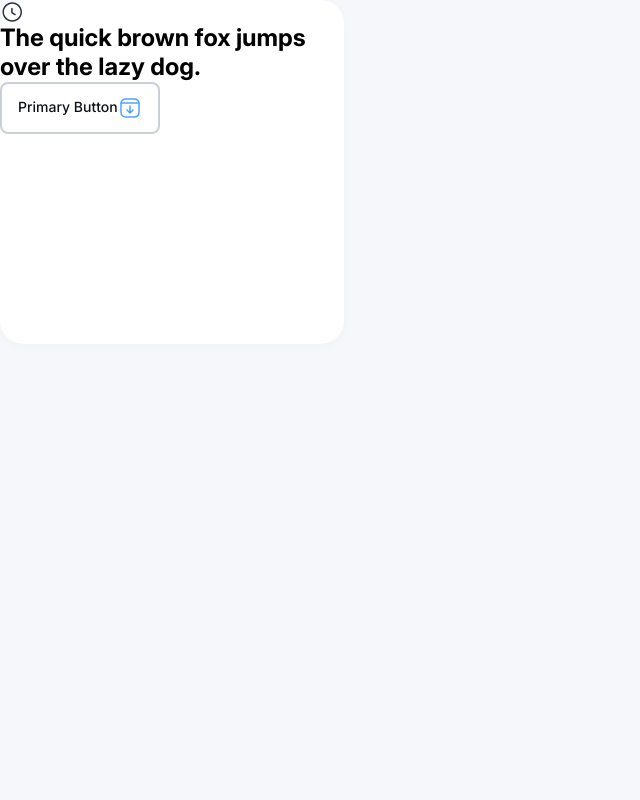
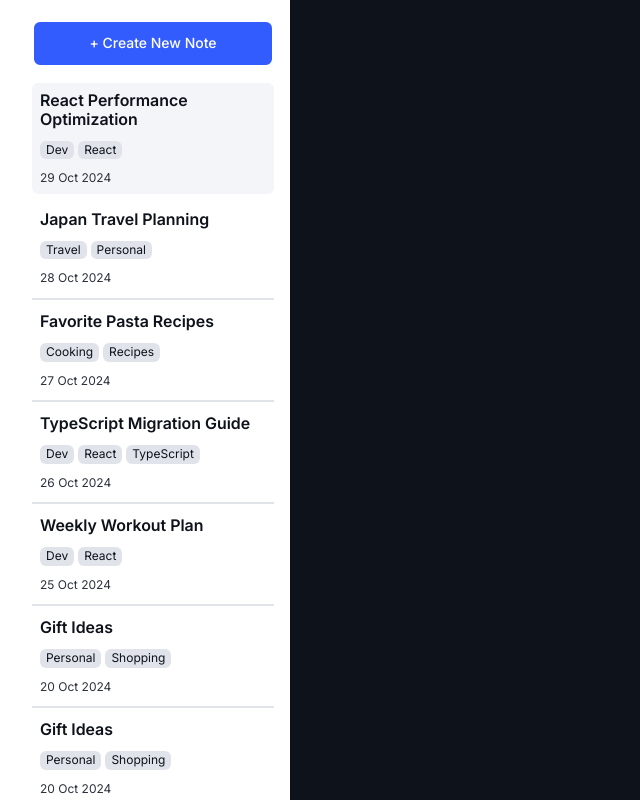
Before and after one commit to grdzelo-cloud/Note-Talking-Web-App, a React (Vite) app in the folder client/: page / in a window 1280 px wide. Shown: the whole page, without its empty margins (0-640 px from the left). Built offline with nearby package versions, Linux system fonts and the light colour scheme.

Commit message:
not-finished: nouts-bar

```diff
--- a/client/src/App.jsx
+++ b/client/src/App.jsx
@@ -1,14 +1,16 @@
-import {iconClock} from "./assets/images/index.js";
-import Button from "./compnents/ui/button.jsx";
+import {iconClock} from "@/assets/images/index.js";
+import Button from "./components/ui/button";
+import { NoutsBar } from "./components/ui/nouts-bar";
 
 export default function App() {
     return (
-        <div className="h-screen bg-[#f5f7fa] w-screen text-prenet grid-sidebar tracking text-base/[120%]">
-            <div className="size-86 text-presnet-1 bg-white mx-auto shadow-sm rounded-5xl ">
-                <img src={iconClock} alt="icon clocl"/>
-                <p>The quick brown fox jumps over the lazy dog.</p>
-                <Button variant={"border"}>Primary Button</Button>
-            </div>
-        </div>
+        // <div className="h-screen bg-[#f5f7fa] w-screen text-prenet grid-sidebar tracking text-base/[120%]">
+        //     <div className="size-86 text-present-1 bg-white mx-auto shadow-sm rounded-5xl ">
+        //         <img src={iconClock} alt="icon clocl"/>
+        //         <p>The quick brown fox jumps over the lazy dog.</p>
+        //         <Button>Primary Button</Button>
+        //     </div>
+        // </div>
+        <NoutsBar />
     );
 }
--- a/client/src/compnents/ui/button.jsx
+++ b/client/src/components/ui/button.jsx
@@ -1,6 +1,6 @@
 import IconArchive from "../svg/IconArchive.jsx";
 
-export default function Button({children, variant}) {
+export default function Button({children, variant, className}) {
     return (
         <>
             {variant === 'secondary' ? (
@@ -12,7 +12,7 @@ export default function Button({children, variant}) {
                     <IconArchive color={"stroke-blue-400"}/>
                 </button>
             ) : (
-                <button>{children}</button>
+                <button className={`${className}`}>{children}</button>
             )}
         </>
     );
--- /dev/null
+++ b/client/src/components/ui/note.jsx
@@ -0,0 +1,26 @@
+import { Tag } from "./tag";
+
+export const Note = ({ note, isBorder, handleClick }) => {
+    return (
+        <>
+            <div className={`w-full bg-${note.isSelected ? "neutral-100" : "neutral-0"}
+            p-2 flex flex-col gap-3 rounded-md ${note.isSelected && "mb-2"} duration-300 transition ease-in-out`}
+            onClick={() => handleClick(note.id)}>
+                <p className="text-neutral-950 text-present-3">{note.title}</p>
+                <div className="flex gap-1">
+                    {/* <p className="text-present-6 text-neutral-950 bg-neutral-200 px-[6px] py-[2px] rounded-md">Dev</p>
+                <p className="text-present-6 text-neutral-950 bg-neutral-200 px-[6px] py-[2px] rounded-md">React</p> */}
+                    {
+                        note.tags.map((curValue, index) => {
+                            return <Tag key={index} tagText={curValue} />;
+                        })
+                    }
+                </div>
+                <p className="text-present-6 text-neutral-700">{note.date}</p>
+            </div>
+            {
+                (!note.isSelected && isBorder) && <div className="w-full h-[1px] border border-neutral-200 my-1 duration-300 transition ease-in-out"></div>
+            }
+        </>
+    );
+}
--- /dev/null
+++ b/client/src/components/ui/nouts-bar.jsx
@@ -0,0 +1,49 @@
+import { useState } from "react";
+import Button from "./button";
+import { Note } from "./note";
+
+// const texts = ["React Performance Optimization", "Japan Travel Planning", "Favorite Pasta Recipes",
+//     "TypeScript Migration Guide", "Weekly Workout Plan", "Gift Ideas"];
+
+const notes = [
+    { id: 1, title: "React Performance Optimization", tags: ["Dev", "React"], date: "29 Oct 2024", isSelected: true },
+    { id: 2, title: "Japan Travel Planning", tags: ["Travel", "Personal"], date: "28 Oct 2024", isSelected: false },
+    { id: 3, title: "Favorite Pasta Recipes", tags: ["Cooking", "Recipes"], date: "27 Oct 2024" },
+    { id: 4, title: "TypeScript Migration Guide", tags: ["Dev", "React", "TypeScript"], date: "26 Oct 2024", isSelected: false },
+    { id: 5, title: "Weekly Workout Plan", tags: ["Dev", "React"], date: "25 Oct 2024", isSelected: false },
+    { id: 6, title: "Gift Ideas", tags: ["Personal", "Shopping"], date: "20 Oct 2024", isSelected: false },
+    { id: 7, title: "Gift Ideas", tags: ["Personal", "Shopping"], date: "20 Oct 2024", isSelected: false },
+    { id: 8, title: "Gift Ideas", tags: ["Personal", "Shopping"], date: "20 Oct 2024", isSelected: false },
+    { id: 9, title: "Gift Ideas", tags: ["Personal", "Shopping"], date: "20 Oct 2024", isSelected: false },
+    { id: 10, title: "Gift Ideas", tags: ["Personal", "Shopping"], date: "20 Oct 2024", isSelected: false },
+]
+
+export const NoutsBar = () => {
+    const [notesList, setNotesList] = useState(notes);
+
+    const handleClick = (noteId) => {
+        setNotesList(prev => prev.map(curValue => curValue.id === noteId? { ...curValue, isSelected: true } : { ...curValue, isSelected: false }));
+    }
+
+    return (
+        <section className="w-[290px] h-screen bg-neutral-0 pl-8 pr-4 py-5 flex flex-col gap-4 overflow-y-auto
+        max-[769px]:w-full">
+            <Button>+ Create New Note</Button>
+            <div>
+                {/* <div className="w-full bg-neutral-100 p-2 flex flex-col gap-3 rounded-md">
+                    <p className="text-neutral-950 text-present-3">React Performance Optimization</p>
+                    <div className="flex gap-1">
+                        <p className="text-present-6 text-neutral-950 bg-neutral-200 px-[6px] py-[2px] rounded-md">Dev</p>
+                        <p className="text-present-6 text-neutral-950 bg-neutral-200 px-[6px] py-[2px] rounded-md">React</p>
+                    </div>
+                    <p className="text-present-6 text-neutral-700">29 Oct 2024</p>
+                </div> */}
+                {
+                    notesList.map((curValue, index)=> {
+                        return <Note key={index} note={curValue} isBorder={index !== notesList.length - 1} handleClick={handleClick} />
+                    })
+                }
+            </div>
+        </section>
+    );
+}
--- /dev/null
+++ b/client/src/components/ui/tag.jsx
@@ -0,0 +1,3 @@
+export const Tag = ({ tagText }) => {
+    return <p className="text-present-6 text-neutral-950 bg-neutral-200 px-[6px] py-[2px] rounded-md">{tagText}</p>;
+}
--- a/client/src/index.css
+++ b/client/src/index.css
@@ -62,35 +62,35 @@
     --color-red-100: #FFD5D8;
 
     /* typography */
-    --text-presnet-1: 24px;
-    --text-presnet-1--line-height: 120%;
-    --text-presnet-1--letter-spaceing: -0.5px;
-    --text-presnet-1--font-weight: 700;
+    --text-present-1: 24px;
+    --text-present-1--line-height: 120%;
+    --text-present-1--letter-spaceing: -0.5px;
+    --text-present-1--font-weight: 700;
 
-    --text-presnet-2: 20px;
-    --text-presnet-2--line-height: 120%;
-    --text-presnet-2--letter-spaceing: -0.5px;
-    --text-presnet-2--font-weight: 700;
+    --text-present-2: 20px;
+    --text-present-2--line-height: 120%;
+    --text-present-2--letter-spaceing: -0.5px;
+    --text-present-2--font-weight: 700;
 
-    --text-presnet-3: 16px;
-    --text-presnet-3--line-height: 120%;
-    --text-presnet-3--letter-spaceing: -0.3px;
-    --text-presnet-3--font-weight: 600;
+    --text-present-3: 16px;
+    --text-present-3--line-height: 120%;
+    --text-present-3--letter-spaceing: -0.3px;
+    --text-present-3--font-weight: 600;
 
-    --text-presnet-4: 14px;
-    --text-presnet-4--line-height: 120%;
-    --text-presnet-4--letter-spaceing: -0.2px;
-    --text-presnet-4--font-weight: 500;
+    --text-present-4: 14px;
+    --text-present-4--line-height: 120%;
+    --text-present-4--letter-spaceing: -0.2px;
+    --text-present-4--font-weight: 500;
 
-    --text-presnet-5: 14px;
-    --text-presnet-5--line-height: 120%;
-    --text-presnet-5--letter-spaceing: -0.2px;
-    --text-presnet-5--font-weight: 400;
+    --text-present-5: 14px;
+    --text-present-5--line-height: 120%;
+    --text-present-5--letter-spaceing: -0.2px;
+    --text-present-5--font-weight: 400;
 
-    --text-presnet-6: 12px;
-    --text-presnet-6--line-height: 120%;
-    --text-presnet-6--letter-spaceing: -0.2px;
-    --text-presnet-6--font-weight: 400;
+    --text-present-6: 12px;
+    --text-present-6--line-height: 120%;
+    --text-present-6--letter-spaceing: -0.2px;
+    --text-present-6--font-weight: 400;
 
     /*font-size*/
     --text-xs: 14px;
@@ -110,17 +110,17 @@
     }
 
     .secondary-btn {
-        @apply transition-all duration-100 focus:outline-offset-2 rounded-lg focus:outline-2 focus:outline-neutral-400 hover:text-neutral-950 focus:border-neutral-950 hover:border-2 hover:border-neutral-300 border-neutral-100 cursor-pointer bg-neutral-100 hover:bg-white  text-neutral-600 text-xs text-presnet-4;
+        @apply transition-all duration-100 focus:outline-offset-2 rounded-lg focus:outline-2 focus:outline-neutral-400 hover:text-neutral-950 focus:border-neutral-950 hover:border-2 hover:border-neutral-300 border-neutral-100 cursor-pointer bg-neutral-100 hover:bg-white  text-neutral-600 text-xs text-present-4;
     }
 
     .border-btn {
-        @apply transition-all duration-100 focus:outline-offset-2 rounded-lg focus:outline-2 focus:outline-neutral-400 focus:border-neutral-950 hover:border-2  border-neutral-300 hover:border-neutral-100 cursor-pointer hover:bg-neutral-100 bg-white hover:text-neutral-600 text-neutral-950 text-xs text-presnet-4;
+        @apply transition-all duration-100 focus:outline-offset-2 rounded-lg focus:outline-2 focus:outline-neutral-400 focus:border-neutral-950 hover:border-2  border-neutral-300 hover:border-neutral-100 cursor-pointer hover:bg-neutral-100 bg-white hover:text-neutral-600 text-neutral-950 text-xs text-present-4;
     }
 }
 
 @layer base {
     button {
-        @apply transition-all duration-100 px-[16px] py-[12px] border-2 focus:outline-offset-2 rounded-lg focus:outline-2 focus:outline-neutral-400 focus:text-neutral-950 cursor-pointer bg-blue-500 hover:bg-blue-700 text-white  text-xs text-presnet-4;
+        @apply transition-all duration-100 px-[16px] py-[12px] border-2 focus:outline-offset-2 rounded-lg focus:outline-2 focus:outline-neutral-400 cursor-pointer bg-blue-500 hover:bg-blue-700 text-white text-xs text-present-4;
     }
 }
 
```
Also changed, not shown: client/src/assets/images/icon-archive.svg, client/src/compnents/ui/Show.svg (deleted), client/src/components/svg/IconArchive.jsx (renamed from client/src/compnents/svg/IconArchive.jsx).
